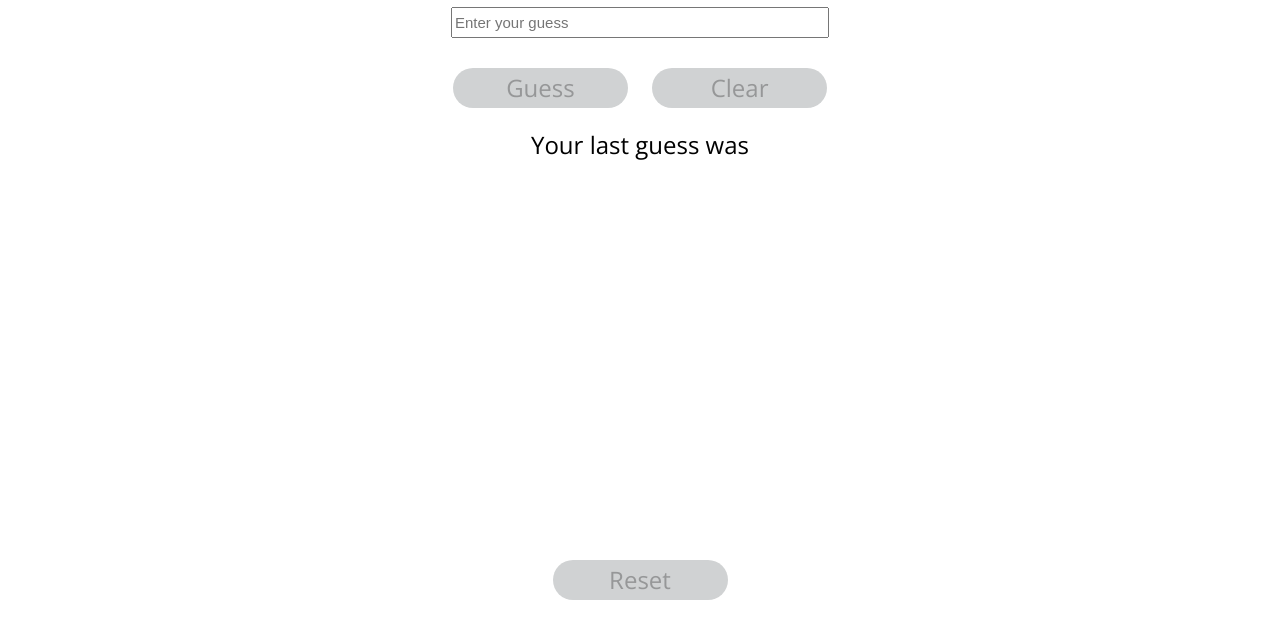
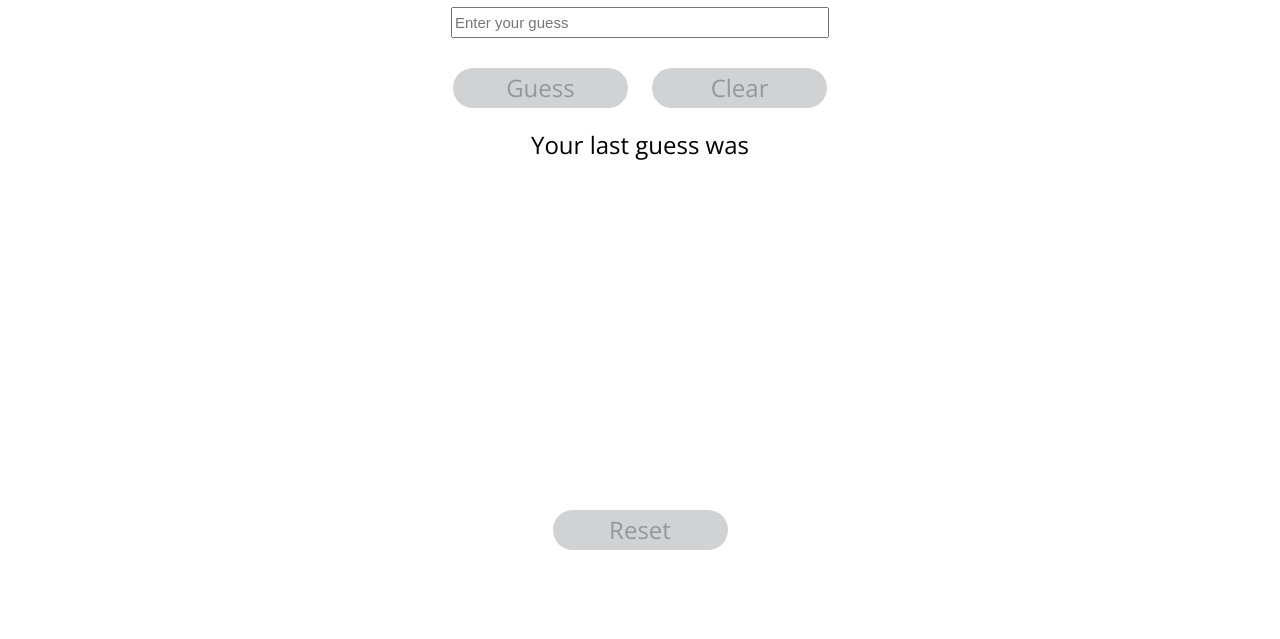
Before and after one commit to hilvitzs/number-guesser, a plain HTML site: page index.html in a window 1280 px wide. Shown: the part 91-730 px from the top of the page. Drawn offline with nearby package versions, Linux system fonts and the light colour scheme.

Commit message:
CSS and JavaScript Updates

```diff
--- a/main.css
+++ b/main.css
@@ -42,8 +42,7 @@ span {
   font-size: 200px;
   color: #ED458B;
   height: 300px;
-  padding-bottom: 50px;
-  padding-top: 0px;
+  padding: 0px;
 }
 
 button {
--- a/scripts.js
+++ b/scripts.js
@@ -4,11 +4,6 @@ var randomNumber;
 var userInput = document.querySelector('.inputField');
 var clear = document.querySelector('#clear');
 var resetButton = document.querySelector('#reset');
-
-
-resetButton.addEventListener('click', function() {
-  window.location.reload();
-});
 
 function getRandom() {
   randomNumber = Math.floor(Math.random() * (100 - 1) + 1);
@@ -57,6 +52,10 @@ clear.addEventListener('click', function () {
   guess.disabled = true;
 });
 
+resetButton.addEventListener('click', function() {
+  window.location.reload();
+});
+
 userInput.addEventListener('keyup', function() {
   if (userInput.value === "") {
      clear.disabled = true;
```
